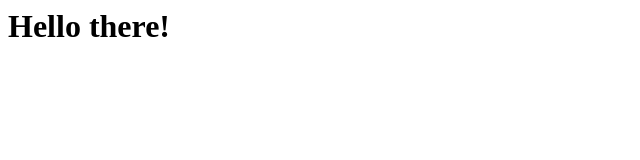
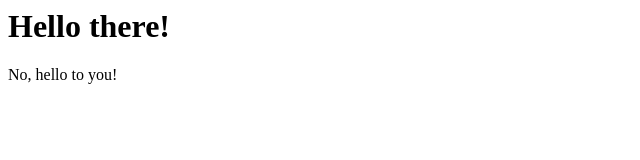
Before and after one commit to BloodyFM/introductions, a plain HTML site: page introductions/index.html in a window 1280 px wide. Shown: the full height of the page, 0-640 px from the left. Drawn offline with Linux system fonts and the light colour scheme.

Commit message:
Response

```diff
--- a/introductions/index.html
+++ b/introductions/index.html
@@ -1 +1,3 @@
 <h1>Hello there!</h1>
+
+<p>No, hello to you!</p>
```
